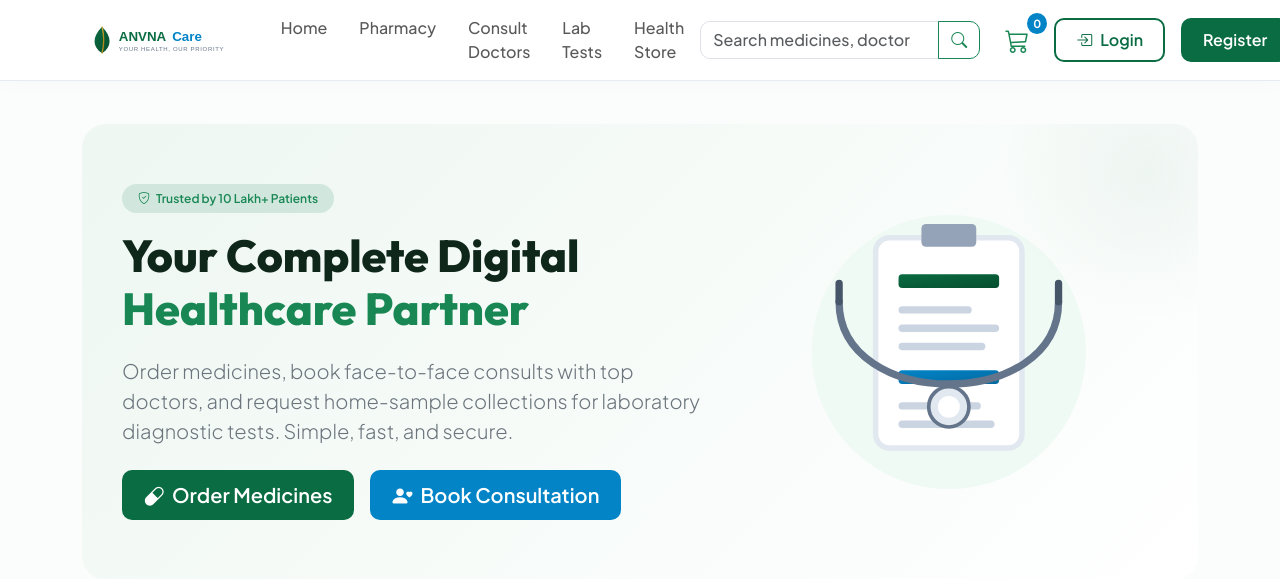
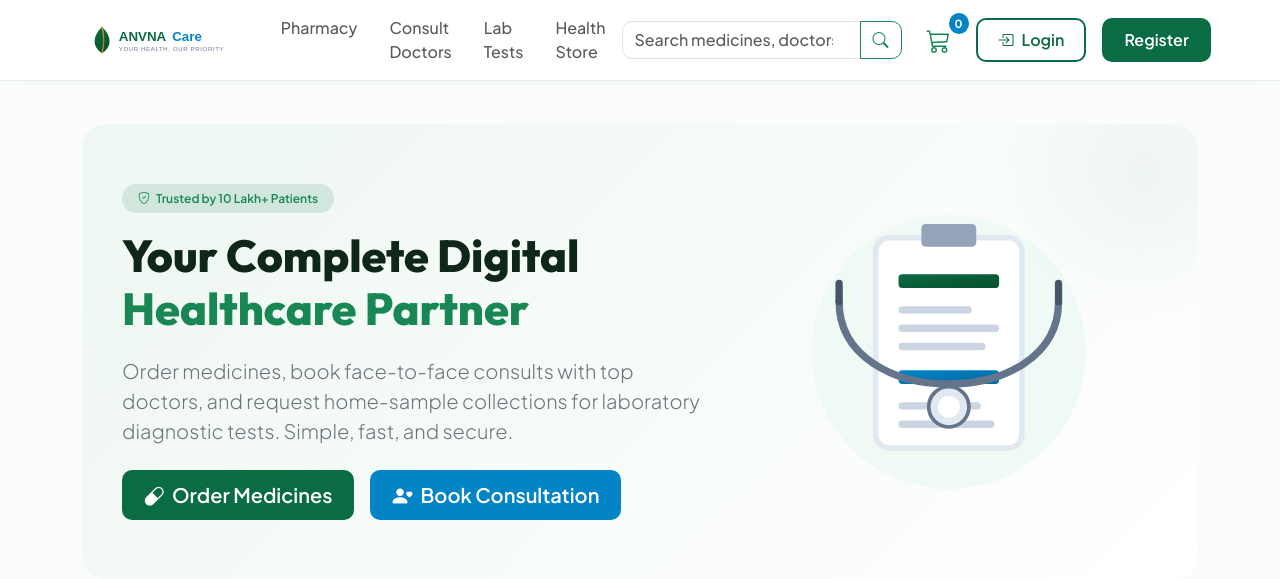
Before and after one commit to AutomationWithPiyushhh/anvnacare, a PHP site: page /index.php in a window 1280 px wide. Shown: the top 579 px of the page. Run offline with PHP 8.4, Linux system fonts and the light colour scheme; data that the repository does not hold is empty.

Commit message:
style: remove Home link from navigation bar

```diff
--- a/includes/header.php
+++ b/includes/header.php
@@ -76,9 +76,6 @@ if (isset($_SESSION['user_id'])) {
                 <!-- Nav Links -->
                 <ul class="navbar-nav me-auto mb-2 mb-lg-0">
                     <li class="nav-item">
-                        <a class="nav-link px-3 fw-medium" href="index.php" id="navHome" data-testid="nav-home">Home</a>
-                    </li>
-                    <li class="nav-item">
                         <a class="nav-link px-3 fw-medium" href="medicines.php" id="navPharmacy" data-testid="nav-pharmacy">Pharmacy</a>
                     </li>
                     <li class="nav-item">
```
